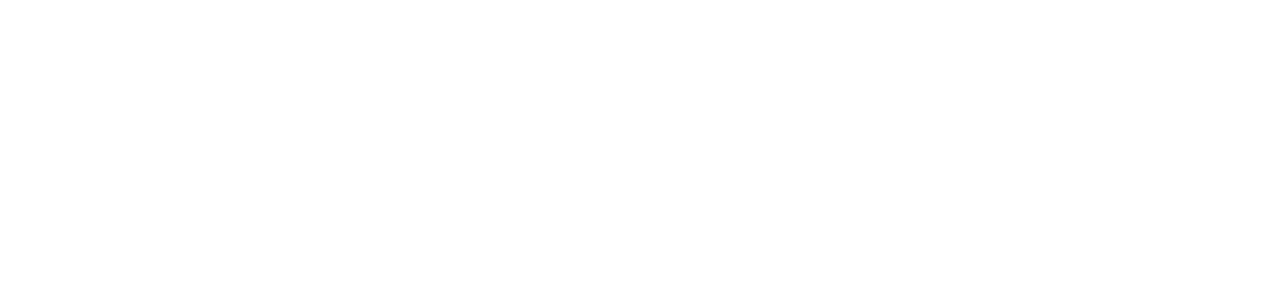
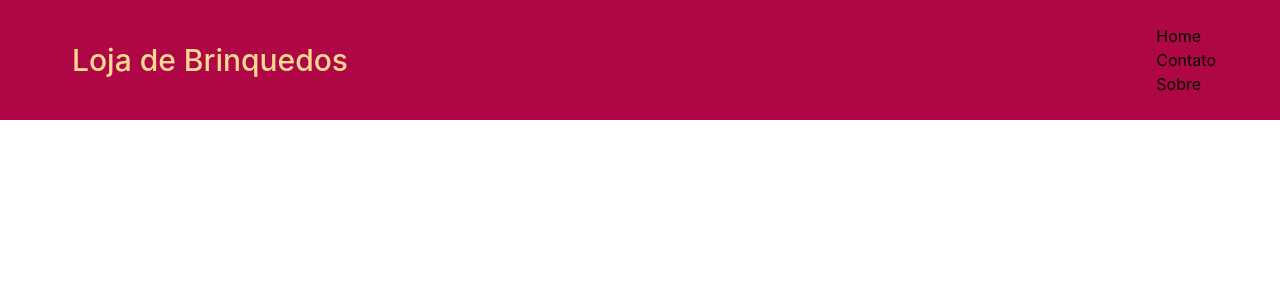
Before and after one commit to WebDevlopment-Tech/lojabrinquedos, a React (Vite) app: page / in a window 1280 px wide. Shown: the top 300 px of the page. Built offline with nearby package versions, Linux system fonts and the light colour scheme.

Commit message:
Feature/header (#2)
* chore: Estruturando o componente Header

* feat: Codificando Header.jsx

* style: cores para usar

* feat: Começando a estilizar o Header.jsx

---------

Co-authored-by: Estela Mariano <estela.mariano@icloud.com>

```diff
--- a/src/App.jsx
+++ b/src/App.jsx
@@ -1,7 +1,9 @@
+import Header from './components/Header'
+
 const App = () => {
   return (
     <>
-
+      <Header/>
     </>
   )
 }
--- a/src/components/Header.jsx
+++ b/src/components/Header.jsx
@@ -0,0 +1,17 @@
+
+const Header = () => {
+  return (
+    <header className="flex justify-between items-center py-6 px-[5%] bg-[#af0745]">
+        <h1 className="font-display p-2 text-[#fcda90] text-3xl font-medium">Loja de Brinquedos</h1>
+        <nav>
+            <ul>
+                <li>Home</li>
+                <li>Contato</li>
+                <li>Sobre</li>
+            </ul>
+        </nav>
+    </header>
+  )
+}
+
+export default Header
--- a/src/index.css
+++ b/src/index.css
@@ -1 +1,2 @@
 @import "tailwindcss";
+@import url('https://fonts.googleapis.com/css2?family=Poppins:ital,wght@0,100;0,200;0,300;0,400;0,500;0,600;0,700;0,800;0,900;1,100;1,200;1,300;1,400;1,500;1,600;1,700;1,800;1,900&display=swap')
```
Also changed, not shown: src/css/estilo.css (+9 -0 lines).
